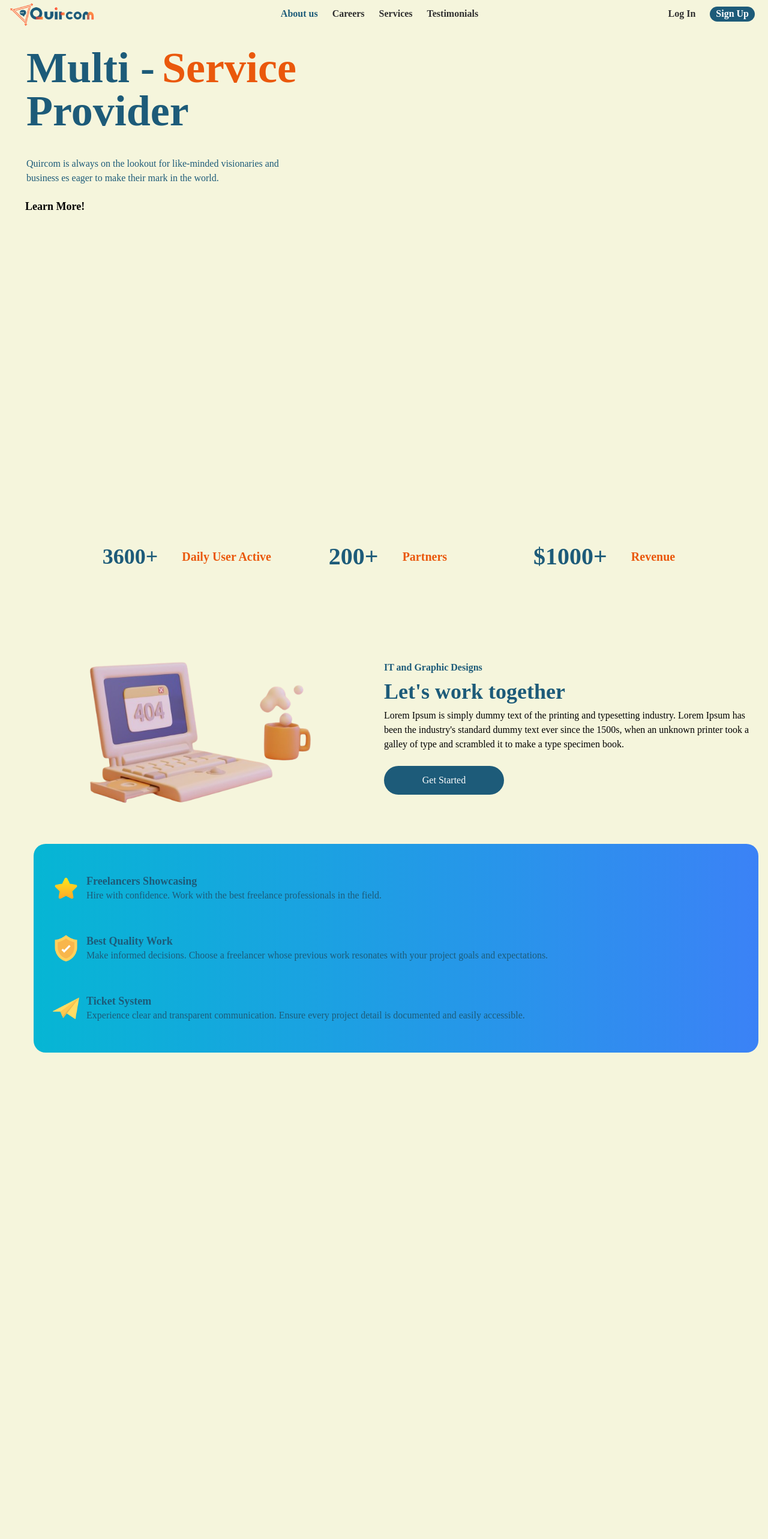
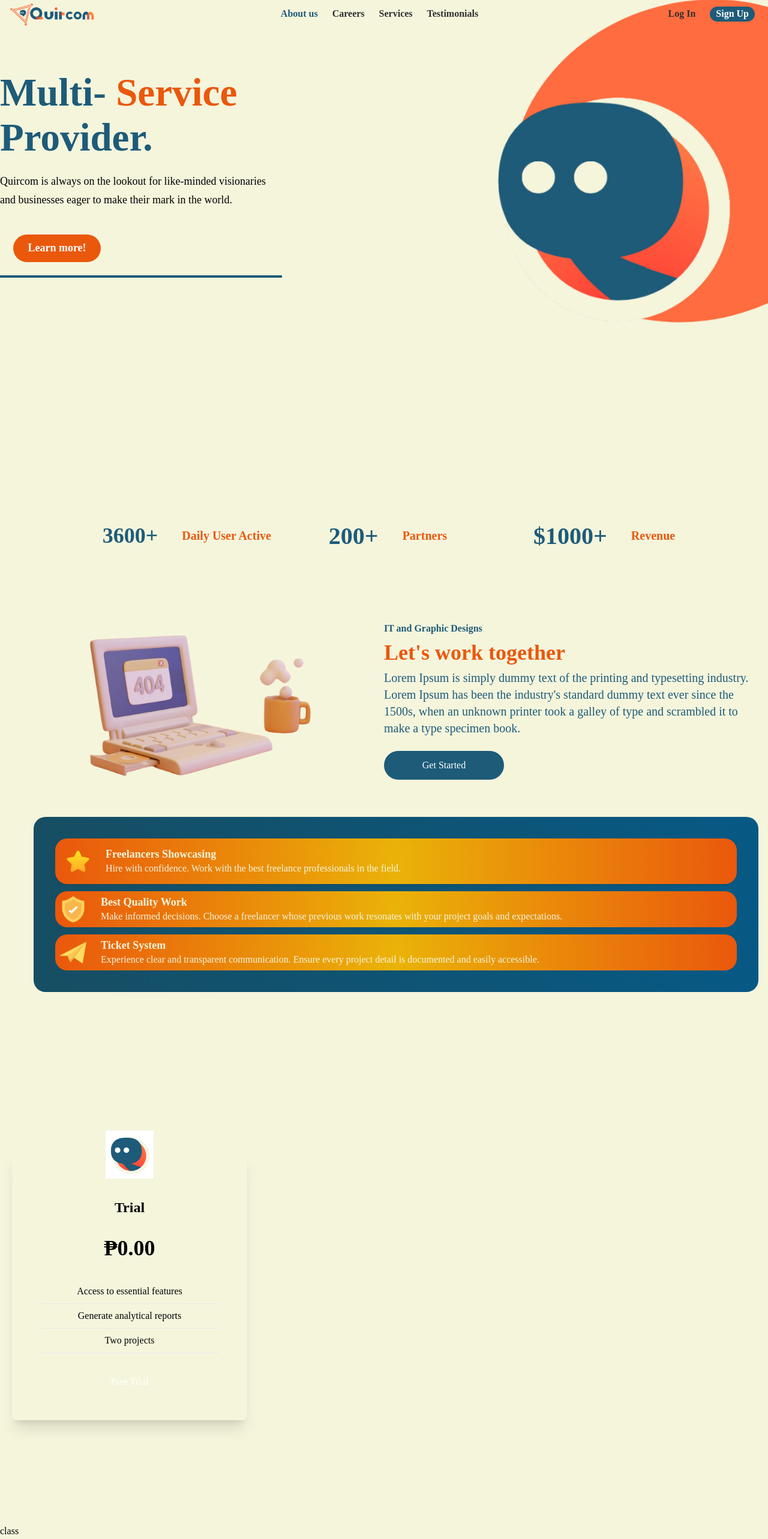
Before and after one commit to jianDeveloper/quircom, a React (Vite) app: page / in a window 1280 px wide. Shown: the part 7-2573 px from the top of the page at 60% size. Before the commit the page ends 1826 px from the top, so only its background shows below. Built offline with nearby package versions, Linux system fonts and the light colour scheme.

Commit message:
Newsletts/Subscription/Testimonials
all done on newsletter/hero

need adjustment on services, stats, subscriptions, and testimonials

no routers

```diff
--- a/src/App.jsx
+++ b/src/App.jsx
@@ -6,6 +6,8 @@ import Services from './components/Services.jsx';
 import Login from './components/Login.jsx';
 import Testimonials from './components/Testimonials.jsx';
 import Stats from './components/Stats.jsx';
+import Newsletter from './components/Newsletter.jsx';
+import Subscription from './components/Subscription.jsx';
 
 function App() {
 
@@ -20,6 +22,9 @@ function App() {
           <Hero />
           <Stats />
           <Services />
+          <Subscription />
+          <Testimonials />
+          <Newsletter />
         </div>
       </div>
     </div>
--- a/src/components/Hero.jsx
+++ b/src/components/Hero.jsx
@@ -1,22 +1,45 @@
 import React from 'react'
 import Mascot from '../assets/mascot.png'
+import styles from '../styles'
 
 const Hero = () => {
   return (
-      <div className="max-w-[1240px] h-screen mx-auto flex flex-col mt-6 text-start justify-normal">
-        <div className='flex flex-row'>
-          <h1 className='md:text-7xl sm:text-6xl text-4xl font-bold pl-6 pr-3 text-[#1D5B79]'>Multi -</h1>
-          <span className='md:text-7xl sm:text-6xl text-4xl font-bold  text-orange-600'>Service</span>
+    <section className={`flex md:flex-row flex-col h-screen ${styles.paddingY}`}>
+      <div className={`${styles.flexStart}`}>
+      <div className={`${styles.boxWidth}`}>
+      <div className={`flex-1 ${styles.flexStart} flex-col xl:px-0 sm:px-16 px-6`}>
+        <div className="flex flex-row justify-between items-center w-full">
+          <h1 className="flex-1 font-poppins font-extrabold ss:text-[72px] text-[65px] text-[#1D5B79] ss:leading-[100.8px] leading-[75px]">
+            Multi-{" "}
+            <span className="text-orange-600">Service</span>{" "}
+          </h1>
         </div>
-        <h1 className='md:text-7xl sm:text-6xl text-4xl font-bold px-6 text-[#1D5B79]'>Provider</h1>
-        <p className='max-w-[470px] px-6 mt-10 text-[#1D5B79]'>
-          Quircom is always on the lookout for like-minded visionaries and business es eager to make their mark in the world.
+        <h1 className="font-poppins font-extrabold ss:text-[68px] text-[65px] text-[#1D5B79] ss:leading-[100.8px] leading-[75px] w-full">
+          Provider.
+        </h1>
+        <p className={`${styles.paragraph} max-w-[470px] mt-5 mb-5`}>
+          Quircom is always on the lookout for like-minded visionaries and businesses eager to make their mark in the world.
         </p>
-        <div className='flex-1 w-[150px] h-[50px] p-[2px] m-[20px] text-'>
-          <p className='font-bold text-[18px]'>Learn More!</p>
+        <div className={`${styles.flexCenter} w-[150px] h-[50px] p-[2px] m-[20px]`}>
+          <div className={`${styles.flexCenter} flex-col bg-orange-600 w-[100%] h-[100%] rounded-full cursor-pointer`}>
+            <div className={`${styles.flexStart} flex-row`}>
+              <p className="font-poppins font-bold text-[18px] text-white leading-[23.4px]">
+                <a href='#' className="text-gradient">Learn more!</a>
+              </p>
+            </div>
+          </div>
         </div>
-        <hr className='w-[50%] bg-black-600 border-0 rounded'/>
       </div>
+      <hr className='border-[#1D5B79] border-2 flex w-full'/>
+      <div className={'hidden md:flex'}>
+        <img src={Mascot}  className="w-[43%]  right-0 top-[0] absolute z-[-5]" />
+      </div>
+      <div className={`flex-1 flex ${styles.flexCenter} md:hidden my-10 relative`}>
+        <img src={Mascot}  className="w-[80%] absolute top-0 right-0 z-[-5]" />
+      </div>
+      </div>
+      </div>
+    </section>
   )
   }
 export default Hero
--- /dev/null
+++ b/src/components/Newsletter.jsx
@@ -0,0 +1,23 @@
+import React from 'react'
+
+const Newsletter = () => {
+    return (
+        <div className='w-full h-screen py-16 mx-3 text-[#1D5B79]'>
+            <div className='max-w-[1240px] mx-auto grid lg:grid-cols-3'>
+                <div className='lg:col-span-2 my-4'>
+                    <h1 className='md:text-4xl sm:text-3xl text-2xl font-bold py-2'>Want latest jobs & projects to <span className='text-orange-600'>work together?</span></h1>
+                    <p>Sign up to our news letter and stay up to date.</p>
+                </div>
+                <div className="my-4">
+                    <div className="flex flex-col sm:flex-row items-center justify-between w-full">
+                        <input className='p-3 flex w-full rounded-md text-black' type='email' placeholder='Coming Soon...' />
+                        <button className='bg-[#1D5B79] text-white rounded-md font-meduim w-[200px] ml-4 my-6 px-6 py-3'>Notify Me</button>
+                    </div>
+                    <p>We care bout the your projects. Read our <span className='text-orange-600 '>Privacy Policy</span></p>
+                </div>
+            </div>
+        </div>
+    )
+}
+
+export default Newsletter
--- a/src/components/Services.jsx
+++ b/src/components/Services.jsx
@@ -6,13 +6,13 @@ import Plane from '../assets/plane.png'
 
 const Services = () => {
   return (
-    <div className='w-full bg-[#F5F5DC] py-16 px-4'>
+    <div className='w-full h-screen bg-[#F5F5DC] py-16 px-4'>
       <div className='max-w-[1240px] mx-auto grid md:grid-cols-2'>
         <img className='w-[500px] mx-auto my-4' src={Laptop} alt="" />
         <div className='flex flex-col justify-center'>
           <p className='text-[#1D5B79] font-bold'>IT and Graphic Designs</p>
-          <h1 className='md:text-4xl sm:text-3xl text-2xl font-bold py-2 text-[#1D5B79]'>Let's work together</h1>
-          <p>Lorem Ipsum is simply dummy text of the printing and typesetting industry.
+          <h1 className='md:text-4xl sm:text-3xl text-2xl font-bold py-2 text-orange-600'>Let's work together</h1>
+          <p className='md:text-1xl text-xl font-normal text-[#1D5B79]'>Lorem Ipsum is simply dummy text of the printing and typesetting industry.
             Lorem Ipsum has been the industry's standard dummy text ever since the 1500s,
             when an unknown printer took a galley of type and scrambled it to make a type specimen book.
           </p>
@@ -20,26 +20,26 @@ const Services = () => {
         </div>
       </div>
       <div className='flex-col'>
-          <div className='flex-1 flex-col md:ml-10 ml-0 md:mt-0 mt-10 p-6 rounded-[20px] bg-gradient-to-r from-cyan-500 to-blue-500'>
-            <div className='flex flex-row items-center'>
-              <img src={Star} alt="icon" className='w-[60px] h-[100px] object-contain p-2 rounded-full' />
-              <div className='mr-10 content-center'>
-                <h4 className='font-semibold text-[#1D5B79] text-[18px] leading-[23px] ml-1'>Freelancers Showcasing</h4>
-                <p className='font-normal text-[#1D5B79] text-[16px] leading-[24px] ml-1'>Hire with confidence. Work with the best freelance professionals in the field.</p>
+          <div className='flex-1 flex-col md:ml-10 ml-0 md:mt-0 mt-10 p-6 rounded-[20px] bg-gradient-to-r from-cyan-900 to-sky-800'>
+            <div className='flex flex-row items-center m-3 shadow hover:shadow-lg p-2 rounded-[20px] bg-gradient-to-r from-orange-600 via-yellow-500 to-orange-600'>
+              <img src={Star} alt="icon" className='w-[60px] h-[60px] object-contain p-2 rounded-full' />
+              <div className='mr-10 ml-3'>
+                <h4 className='font-semibold text-[#F5F5DC] text-[18px] leading-[23px] ml-1'>Freelancers Showcasing</h4>
+                <p className='font-normal text-[#F5F5DC] text-[16px] leading-[24px] ml-1'>Hire with confidence. Work with the best freelance professionals in the field.</p>
               </div>
             </div>
-            <div className='flex flex-row items-center'>
-              <img src={Shield} alt="icon" className='w-[60px] h-[100px] object-contain p-2' />
-              <div className='mr-10'>
-                <h4 className='font-semibold text-[#1D5B79] text-[18px] leading-[23px] ml-1'>Best Quality Work</h4>
-                <p className='font-normal text-[#1D5B79] text-[16px] leading-[24px] ml-1'>Make informed decisions. Choose a freelancer whose previous work resonates with your project goals and expectations.</p>
+            <div className='flex flex-row items-center m-3 rounded-[20px] bg-gradient-to-r from-orange-600 via-yellow-500 to-orange-600'>
+              <img src={Shield} alt="icon" className='w-[60px] h-[60px] object-contain p-2' />
+              <div className='mr-10 ml-3'>
+                <h4 className='font-semibold text-[#F5F5DC] text-[18px] leading-[23px] ml-1'>Best Quality Work</h4>
+                <p className='font-normal text-[#F5F5DC] text-[16px] leading-[24px] ml-1'>Make informed decisions. Choose a freelancer whose previous work resonates with your project goals and expectations.</p>
               </div>
             </div>
-            <div className='flex flex-row items-center'>
-              <img src={Plane} alt="icon" className='w-[60px] h-[100px] object-contain p-2' />
-              <div className='mr-10'>
-                <h4 className='font-semibold text-[#1D5B79] text-[18px] leading-[23px] ml-1'>Ticket System</h4>
-                <p className='font-normal text-[#1D5B79] text-[16px] leading-[24px] ml-1'>Experience clear and transparent communication. Ensure every project detail is documented and easily accessible.</p>
+            <div className='flex flex-row items-center m-3 rounded-[20px] bg-gradient-to-r from-orange-600 via-yellow-500 to-orange-600'>
+              <img src={Plane} alt="icon" className='w-[60px] h-[60px] object-contain p-2' />
+              <div className='mr-10 ml-3'>
+                <h4 className='font-semibold text-[#F5F5DC] text-[18px] leading-[23px] ml-1'>Ticket System</h4>
+                <p className='font-normal text-[#F5F5DC] text-[16px] leading-[24px] ml-1'>Experience clear and transparent communication. Ensure every project detail is documented and easily accessible.</p>
               </div>
             </div>
           </div>
--- a/src/components/Stats.jsx
+++ b/src/components/Stats.jsx
@@ -3,7 +3,7 @@ import styles from "../styles";
 
 const Stats =()=>{
     return(
-        <div className={`${styles.flexCenter}  my-6`}>
+        <div className={`${styles.flexCenter} h-[2rem] my-6`}>
             <div className='max-w-[1240px] flex1 flex items-center'>
                 <h4 className='font-semibold md:text-4xl sm:text-3xl text-2xl text-[#1D5B79] px-4 mr-6'>3600+</h4>
                 <p className='font-semibold sm:text-[20px] text-[15px] md:leading-[26px] leading-[21px] text-orange-600'>Daily User Active</p>
--- /dev/null
+++ b/src/components/Subscription.jsx
@@ -0,0 +1,23 @@
+import React from 'react'
+import QRM1 from '../assets/QRM1.png'
+
+const Subscription = () => {
+    return (
+        <div className='w-full h-screen py-[10rem] px-4 mt-2'>
+            <div className='max-w-[1240px] mx-auto grid md:grid-cols-3 gap-8'>
+                <div className='w-full shadow-xl flex flex-col p-4 my-4 rounded-lg hover:scale-105 duration-300'>
+                    <img className='w-20 mx-auto mt-[-3rem] bg-white' src={QRM1} alt="" />
+                    <h2 className='text-2xl font-bold text-center py-8 '>Trial</h2>
+                    <p className='text-center text-4xl font-bold'>₱0.00</p>
+                    <div className='text-center font-medium'>
+                        <p className='py-2 border-b mx-8 mt-8'>Access to essential features</p>
+                        <p className='py-2 border-b mx-8'>Generate analytical reports</p>
+                        <p className='py-2 border-b mx-8'>Two projects</p>
+                    </div>
+                    <button className='bg- w-[200px] rounded-md font-medium my-6 mx-auto py-3 text-white'>Free Trial</button>
+                </div>
+            </div>
+        </div>
+    )
+}
+export default Subscription
--- a/src/components/Testimonials.jsx
+++ b/src/components/Testimonials.jsx
@@ -2,7 +2,7 @@ import React from 'react'
 
 function Testimonials() {
   return(
-    <div></div>
+    <div>class</div>
   )
 }
 
```
